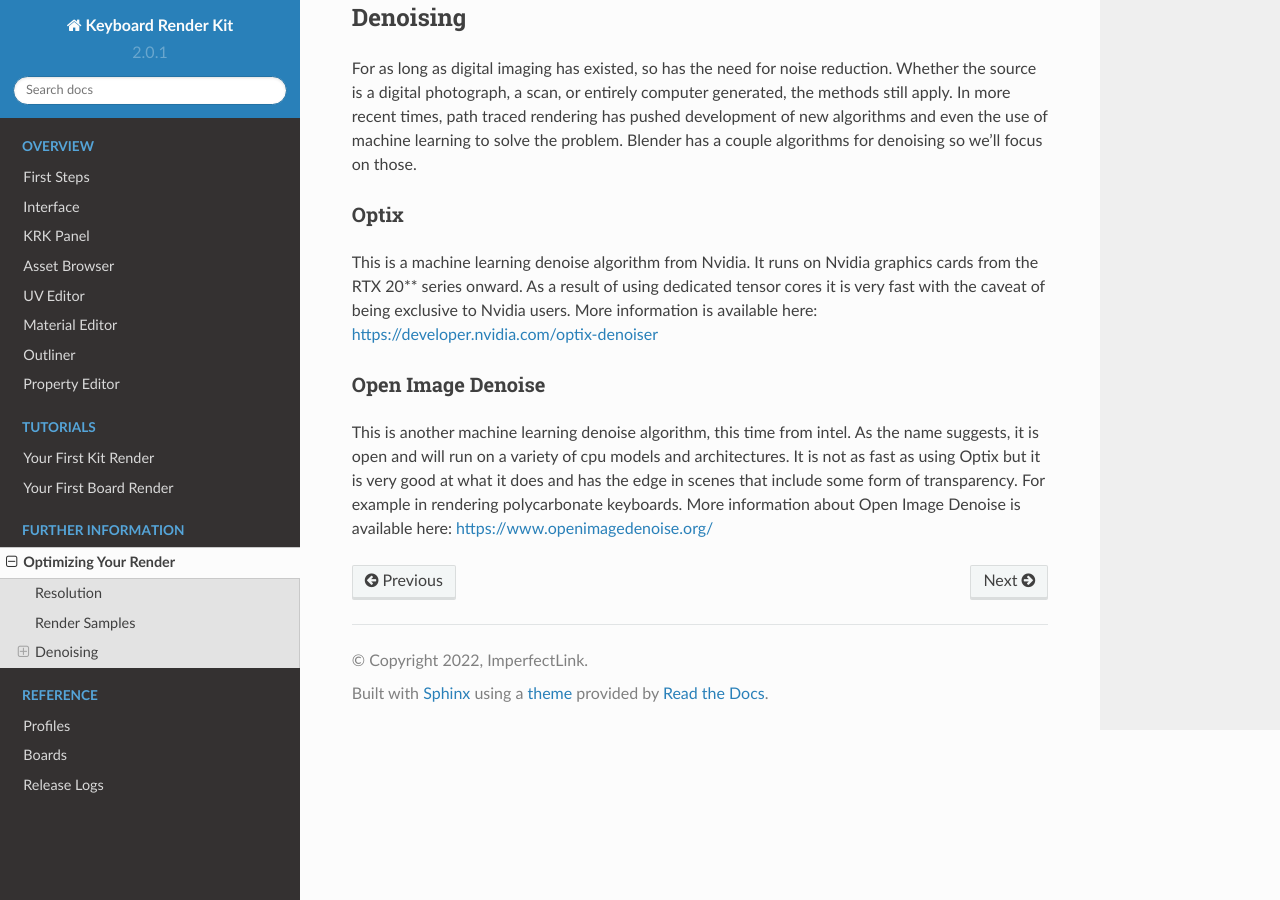
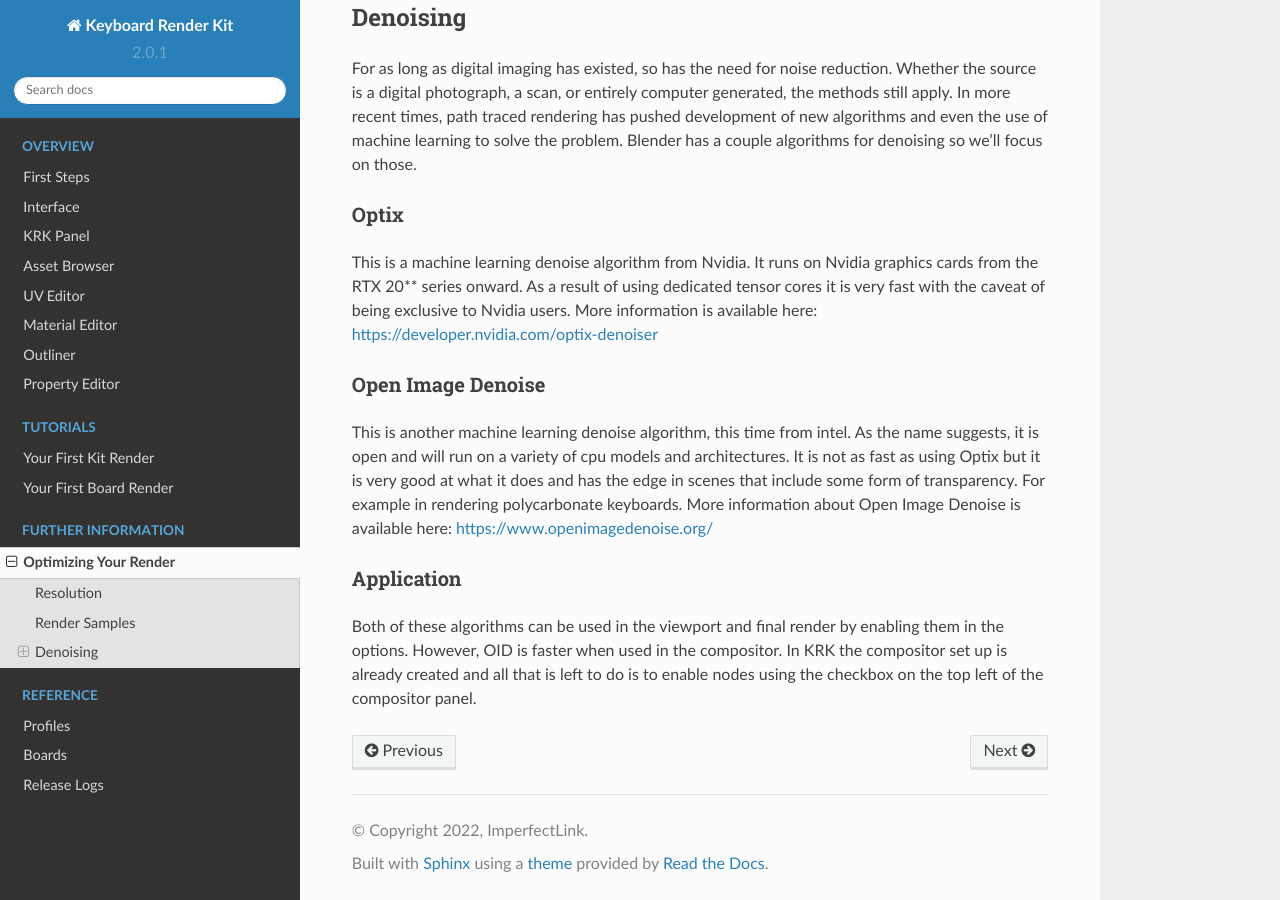
Before and after one commit to imperfectlink/KeyboardRenderKit, a Sphinx documentation site: the page built from docs/source/optimization.rst, in a window 1280 px wide and 900 px high, scrolled down 775 px. Built offline with Sphinx 7.4.7 and the Read the Docs theme 2.0.0, drawn with Linux system fonts in a browser that asks for light colours.

Commit message:
Update optimization.rst

```diff
--- a/docs/source/optimization.rst
+++ b/docs/source/optimization.rst
@@ -30,3 +30,7 @@ This is a machine learning denoise algorithm from Nvidia. It runs on Nvidia grap
 Open Image Denoise
 ----
 This is another machine learning denoise algorithm, this time from intel. As the name suggests, it is open and will run on a variety of cpu models and architectures. It is not as fast as using Optix but it is very good at what it does and has the edge in scenes that include some form of transparency. For example in rendering polycarbonate keyboards. More information about Open Image Denoise is available here: https://www.openimagedenoise.org/
+
+Application
+----
+Both of these algorithms can be used in the viewport and final render by enabling them in the options. However, OID is faster when used in the compositor. In KRK the compositor set up is already created and all that is left to do is to enable nodes using the checkbox on the top left of the compositor panel.
```
